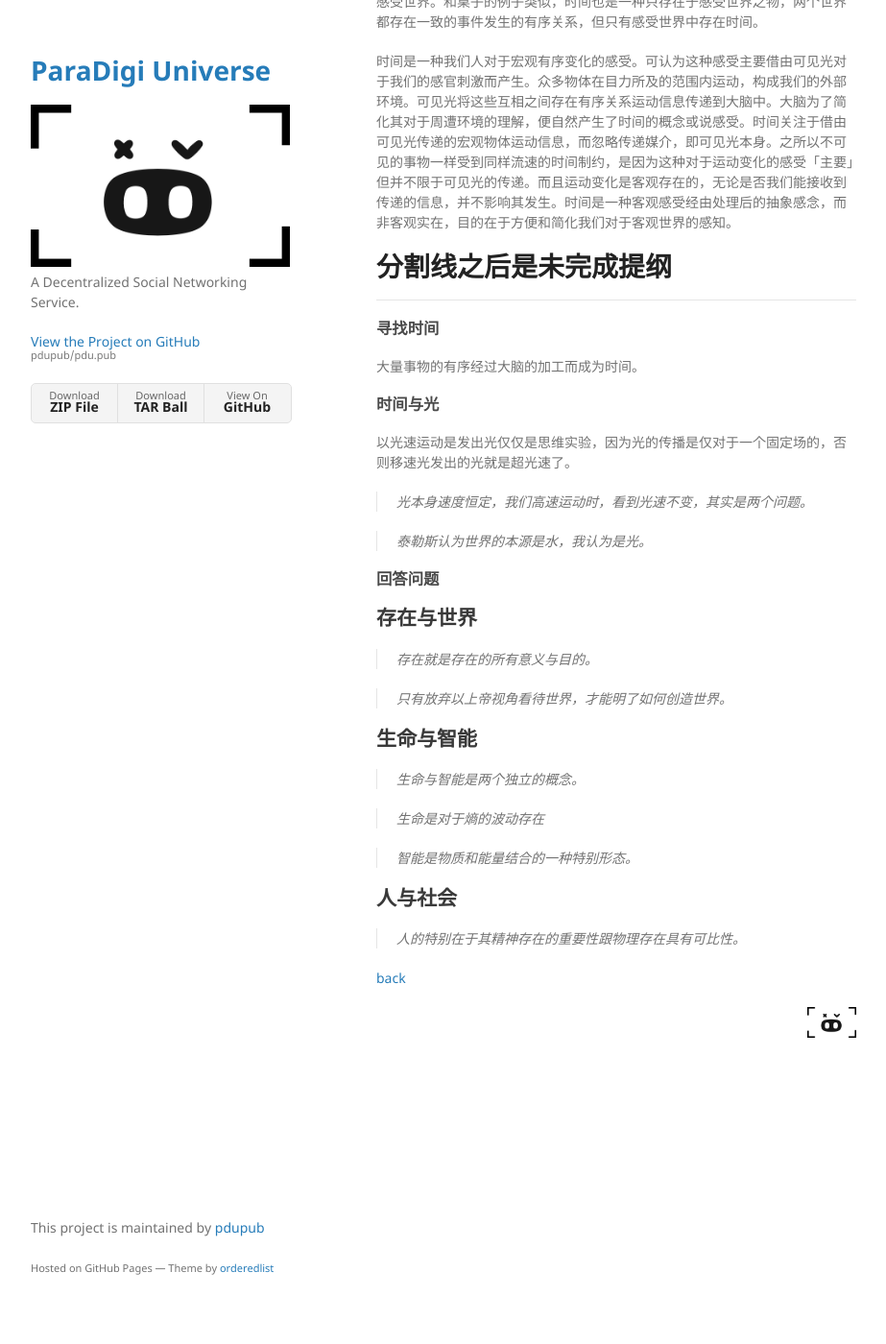
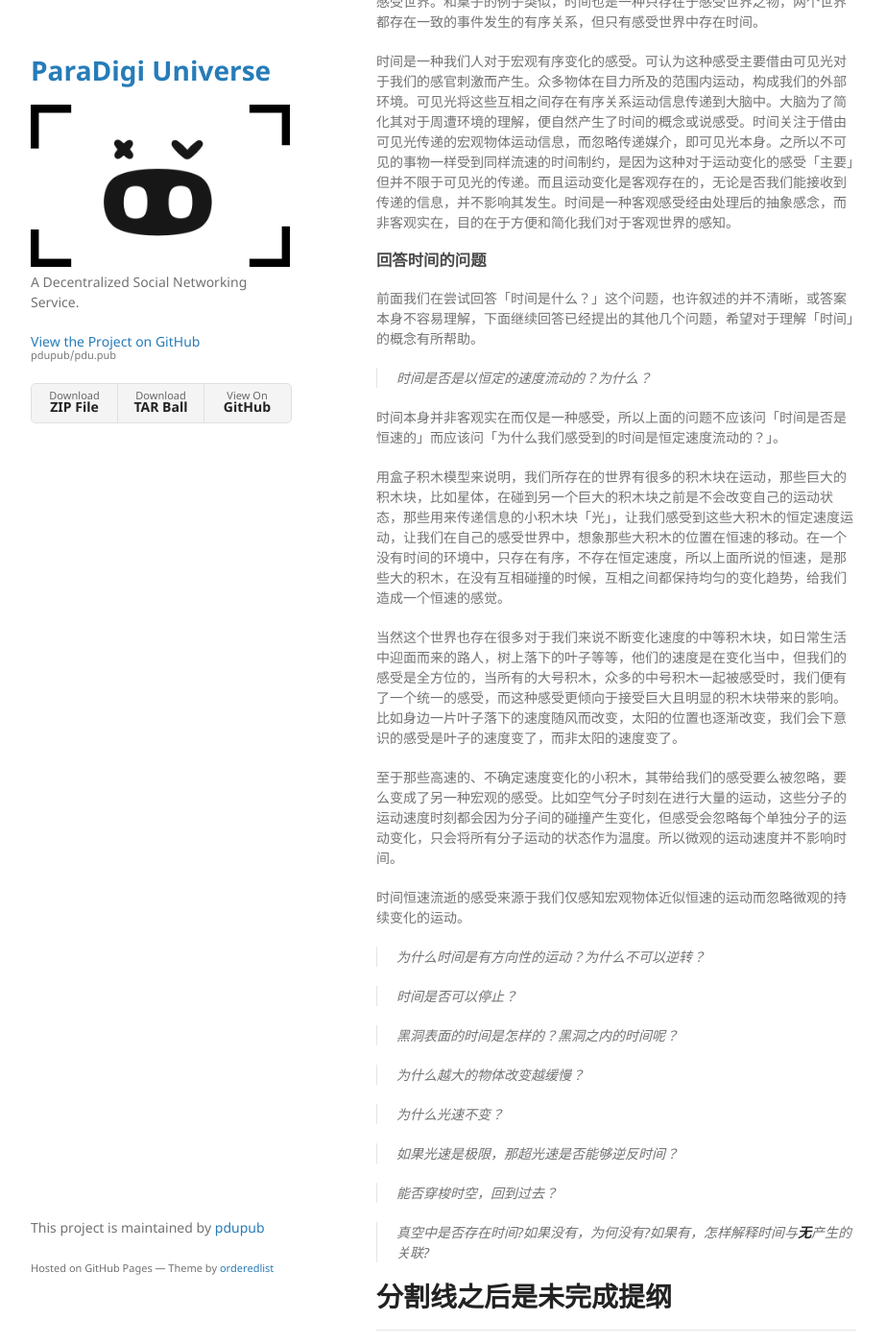
Before and after one commit to pdupub/pdu.pub, a Jekyll site: the page built from docs/zh/MinimalMetaphysics.md, in a window 1280 px wide and 1400 px high, scrolled down 6228 px. Shown: the whole window at 96% size, without its empty margins (178-1101 px from the left). Built offline with Jekyll 4.4.1, drawn with Linux system fonts in a browser that asks for light colours; our own code applies the rules of GitHub Pages for plain Markdown files.

Commit message:
feat MiniMeat Time.answer

```diff
--- a/docs/zh/MinimalMetaphysics.md
+++ b/docs/zh/MinimalMetaphysics.md
@@ -136,6 +136,46 @@ layout: default
 
 时间是一种我们人对于宏观有序变化的感受。可认为这种感受主要借由可见光对于我们的感官刺激而产生。众多物体在目力所及的范围内运动，构成我们的外部环境。可见光将这些互相之间存在有序关系运动信息传递到大脑中。大脑为了简化其对于周遭环境的理解，便自然产生了时间的概念或说感受。时间关注于借由可见光传递的宏观物体运动信息，而忽略传递媒介，即可见光本身。之所以不可见的事物一样受到同样流速的时间制约，是因为这种对于运动变化的感受「主要」但并不限于可见光的传递。而且运动变化是客观存在的，无论是否我们能接收到传递的信息，并不影响其发生。时间是一种客观感受经由处理后的抽象感念，而非客观实在，目的在于方便和简化我们对于客观世界的感知。
 
+### 回答时间的问题
+
+前面我们在尝试回答「时间是什么？」这个问题，也许叙述的并不清晰，或答案本身不容易理解，下面继续回答已经提出的其他几个问题，希望对于理解「时间」的概念有所帮助。
+
+> 时间是否是以恒定的速度流动的？为什么？
+
+时间本身并非客观实在而仅是一种感受，所以上面的问题不应该问「时间是否是恒速的」而应该问「为什么我们感受到的时间是恒定速度流动的？」。
+
+用盒子积木模型来说明，我们所存在的世界有很多的积木块在运动，那些巨大的积木块，比如星体，在碰到另一个巨大的积木块之前是不会改变自己的运动状态，那些用来传递信息的小积木块「光」，让我们感受到这些大积木的恒定速度运动，让我们在自己的感受世界中，想象那些大积木的位置在恒速的移动。在一个没有时间的环境中，只存在有序，不存在恒定速度，所以上面所说的恒速，是那些大的积木，在没有互相碰撞的时候，互相之间都保持均匀的变化趋势，给我们造成一个恒速的感觉。
+
+当然这个世界也存在很多对于我们来说不断变化速度的中等积木块，如日常生活中迎面而来的路人，树上落下的叶子等等，他们的速度是在变化当中，但我们的感受是全方位的，当所有的大号积木，众多的中号积木一起被感受时，我们便有了一个统一的感受，而这种感受更倾向于接受巨大且明显的积木块带来的影响。比如身边一片叶子落下的速度随风而改变，太阳的位置也逐渐改变，我们会下意识的感受是叶子的速度变了，而非太阳的速度变了。
+
+至于那些高速的、不确定速度变化的小积木，其带给我们的感受要么被忽略，要么变成了另一种宏观的感受。比如空气分子时刻在进行大量的运动，这些分子的运动速度时刻都会因为分子间的碰撞产生变化，但感受会忽略每个单独分子的运动变化，只会将所有分子运动的状态作为温度。所以微观的运动速度并不影响时间。
+
+时间恒速流逝的感受来源于我们仅感知宏观物体近似恒速的运动而忽略微观的持续变化的运动。
+
+> 为什么时间是有方向性的运动？为什么不可以逆转？
+
+
+> 时间是否可以停止？
+
+
+> 黑洞表面的时间是怎样的？黑洞之内的时间呢？
+
+
+> 为什么越大的物体改变越缓慢？
+
+
+> 为什么光速不变？
+
+
+> 如果光速是极限，那超光速是否能够逆反时间？
+
+
+> 能否穿梭时空，回到过去？
+
+
+> 真空中是否存在时间?如果没有，为何没有?如果有，怎样解释时间与**无**产生的关联?
+
+
 # 分割线之后是未完成提纲
 ---
 
```
